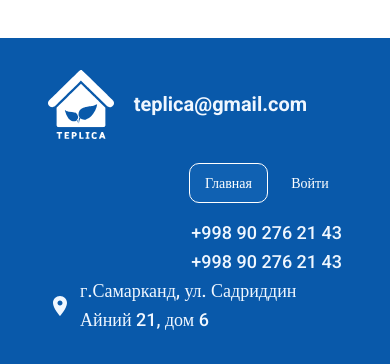
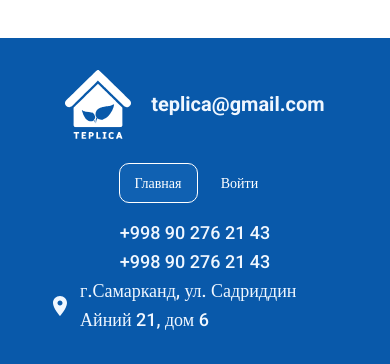
Before and after one commit to Yagafarov/tiple, a React (Vite) app: page / in a window 390 px wide. Shown: the part 6610-6974 px from the top of the page. Built offline with nearby package versions, Linux system fonts and the light colour scheme; a web font is replaced by a local one.

Commit message:
Footer responsive

```diff
--- a/src/components/FooterApp.jsx
+++ b/src/components/FooterApp.jsx
@@ -35,7 +35,11 @@ const FooterApp = () => {
             <Container>
                 <Grid container spacing={3}>
                     <Grid item xs={12} sm={6}>
-                        <FooterSection>
+                        <FooterSection
+                        sx={{
+                            justifyContent:{ xs: 'center', sm: 'flex-start' }
+                        }}
+                        >
                             <Logo src={logo} alt="Logo" />
                             <Typography variant="h5">
                                 <a href="mailto:teplica@gmail.com" style={{ color: 'inherit', textDecoration: 'none' }}>
@@ -50,7 +54,7 @@ const FooterApp = () => {
                             sx={{
                                 display: 'flex',
                                 flexDirection: 'column',
-                                alignItems: 'flex-end',
+                                alignItems: { xs: 'center', sm: 'flex-end' } ,
                                 justifyContent: { xs: 'center', sm: 'flex-end' }
                             }}
                         >
```
